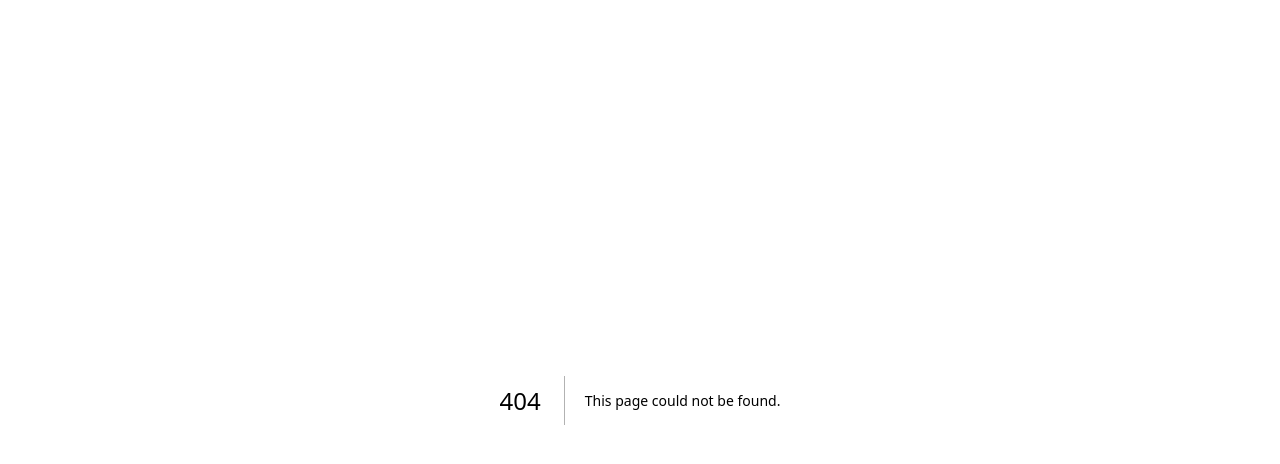
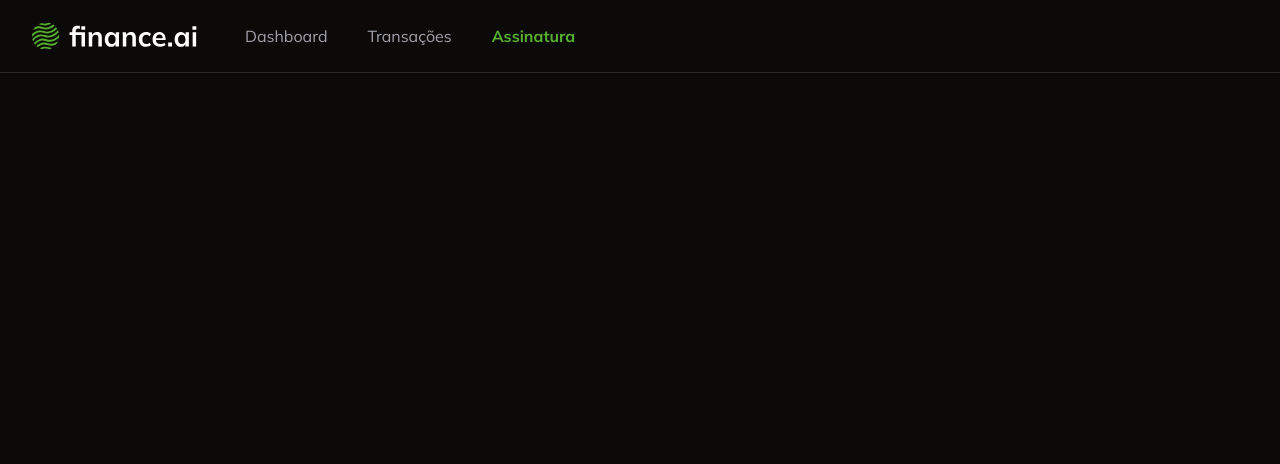
Before and after one commit to diogokimisima/finance-ia, a Next.js app: page /subscription in a window 1280 px wide. Before the commit this address had no page. Shown: the top 464 px of the page. Built offline with nearby package versions, Linux system fonts and the light colour scheme.

Commit message:
feat: add navbar component

```diff
--- /dev/null
+++ b/app/_components/navbar.tsx
@@ -0,0 +1,51 @@
+"use client";
+
+import { UserButton } from "@clerk/nextjs";
+import Image from "next/image";
+import Link from "next/link";
+import { usePathname } from "next/navigation";
+
+const Navbar = () => {
+  const pathname = usePathname();
+
+  return (
+    <nav className="flex justify-between border-b border-solid px-8 py-4">
+      <div className="flex items-center gap-10">
+        <Image src={"/logo.svg"} width={173} height={39} alt="Finance AI" />
+        <Link
+          href={"/"}
+          className={
+            pathname === "/"
+              ? "font-bold text-primary"
+              : "text-muted-foreground"
+          }
+        >
+          Dashboard
+        </Link>
+        <Link
+          href={"/transactions"}
+          className={
+            pathname === "/transactions"
+              ? "font-bold text-primary"
+              : "text-muted-foreground"
+          }
+        >
+          Transações
+        </Link>
+        <Link
+          href={"/subscription"}
+          className={
+            pathname === "/subscription"
+              ? "font-bold text-primary"
+              : "text-muted-foreground"
+          }
+        >
+          Assinatura
+        </Link>
+      </div>
+      <UserButton />
+    </nav>
+  );
+};
+
+export default Navbar;
--- a/app/page.tsx
+++ b/app/page.tsx
@@ -1,6 +1,6 @@
-import { UserButton } from "@clerk/nextjs";
 import { auth } from "@clerk/nextjs/server";
 import { redirect } from "next/navigation";
+import Navbar from "./_components/navbar";
 
 const Home = async () => {
   const { userId } = await auth();
@@ -8,11 +8,7 @@
   if (!userId) {
     redirect("/login");
   }
-  return (
-    <div className="flex h-full items-center justify-center">
-      <UserButton showName />
-    </div>
-  );
+  return <Navbar />;
 };
 
 export default Home;
--- /dev/null
+++ b/app/subscription/page.tsx
@@ -0,0 +1,7 @@
+import Navbar from "../_components/navbar";
+
+const Subscription = () => {
+  return <Navbar />;
+};
+
+export default Subscription;
--- a/app/transactions/page.tsx
+++ b/app/transactions/page.tsx
@@ -2,10 +2,13 @@
 import { transactionColumns } from "./_columns";
 import { DataTable } from "../_components/ui/data-table";
 import AddTransactionButton from "../_components/add-transaction-button";
+import Navbar from "../_components/navbar";
 
 const TransactionsPage = async () => {
   const transactions = await db.transaction.findMany({});
   return (
+    <>
+      <Navbar />
       <div className="space-y-6 p-6">
         <div className="flex w-full items-center justify-between">
           <h1 className="p-6 text-2xl font-bold">Transações</h1>
@@ -13,6 +16,7 @@
         </div>
         <DataTable columns={transactionColumns} data={transactions} />
       </div>
+    </>
   );
 };
 
```
Lines whose indentation alone changed are shown as unchanged.
